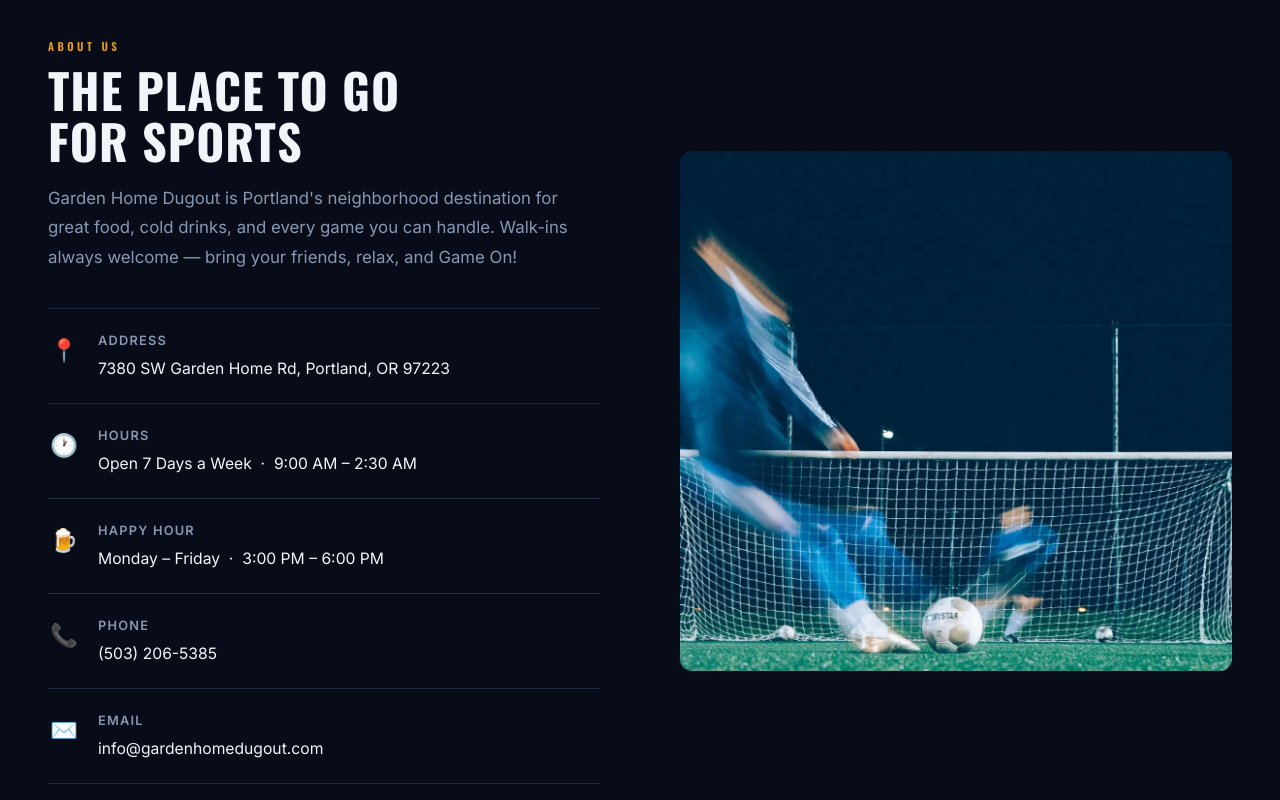
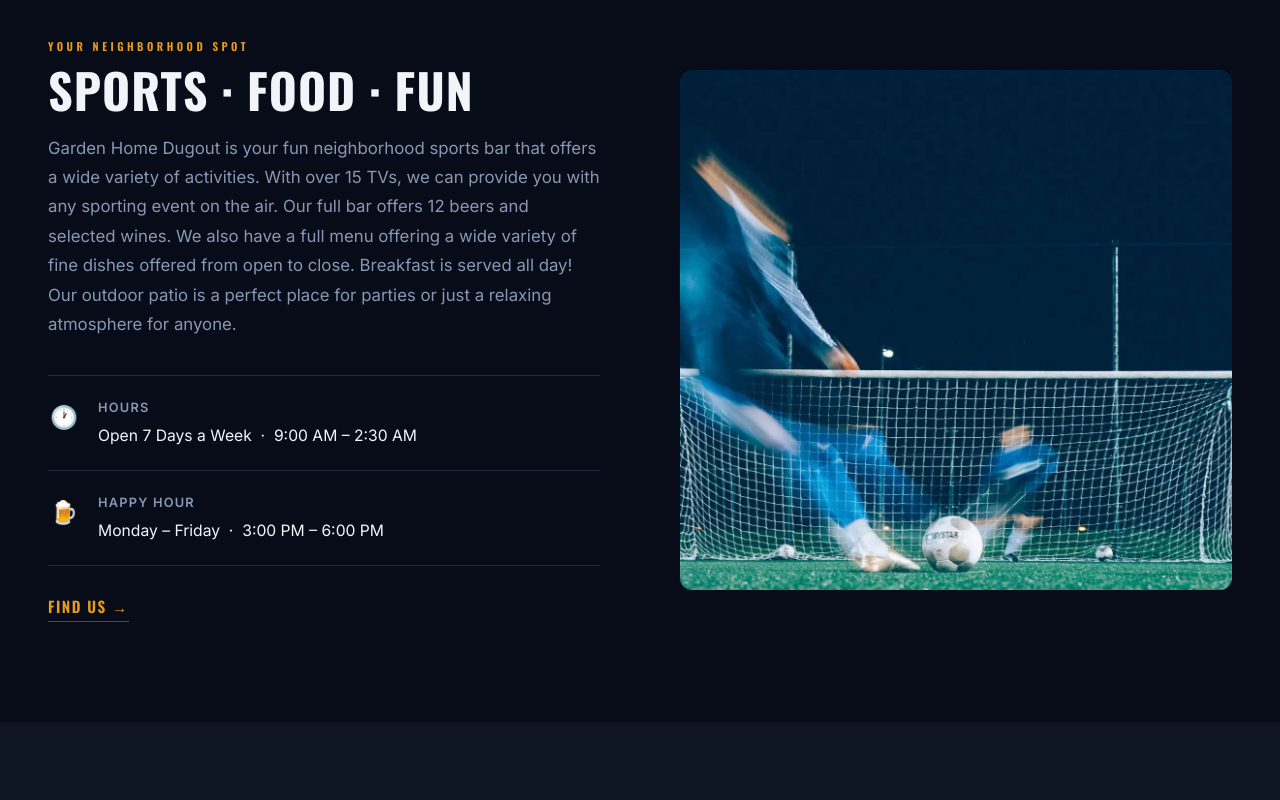
Before and after one commit to 7strSlnger/Dugout, a plain HTML site: page index.html in a window 1280 px wide. Shown: the part 1000-1800 px from the top of the page. Drawn offline with nearby package versions, Linux system fonts and the light colour scheme.

Commit message:
Update About Us copy, remove contact info, add Find Us link
Co-Authored-By: Claude Sonnet 4.6 <noreply@anthropic.com>

```diff
--- a/index.html
+++ b/index.html
@@ -444,6 +444,25 @@
     }
 
     .about-row a:hover { color: var(--amber); }
+
+    .about-find-us {
+      display: inline-block;
+      margin-top: 28px;
+      font-family: 'Oswald', sans-serif;
+      font-size: 0.95rem;
+      font-weight: 600;
+      letter-spacing: 1.5px;
+      text-transform: uppercase;
+      color: var(--amber);
+      text-decoration: none;
+      border-bottom: 1px solid rgba(245,158,11,0.4);
+      padding-bottom: 2px;
+      transition: color 0.2s, border-color 0.2s;
+    }
+    .about-find-us:hover {
+      color: #fcd34d;
+      border-color: #fcd34d;
+    }
 
     .about-photo {
       position: relative;
@@ -1665,20 +1684,11 @@
   <div class="about-grid">
 
     <div class="about-text">
-      <div class="section-label">About Us</div>
-      <h2 class="section-title">The Place to Go<br>for Sports</h2>
-      <p class="section-sub">Garden Home Dugout is Portland's neighborhood destination for great food, cold drinks, and every game you can handle. Walk-ins always welcome — bring your friends, relax, and Game On!</p>
+      <div class="section-label">Your Neighborhood Spot</div>
+      <h2 class="section-title">Sports · Food · Fun</h2>
+      <p class="section-sub">Garden Home Dugout is your fun neighborhood sports bar that offers a wide variety of activities. With over 15 TVs, we can provide you with any sporting event on the air. Our full bar offers 12 beers and selected wines. We also have a full menu offering a wide variety of fine dishes offered from open to close. Breakfast is served all day! Our outdoor patio is a perfect place for parties or just a relaxing atmosphere for anyone.</p>
 
       <div class="about-details">
-        <div class="about-row">
-          <div class="about-icon">📍</div>
-          <div>
-            <strong>Address</strong>
-            <a href="https://maps.google.com/?q=7380+SW+Garden+Home+Rd+Portland+OR+97223" target="_blank" rel="noopener">
-              7380 SW Garden Home Rd, Portland, OR 97223
-            </a>
-          </div>
-        </div>
         <div class="about-row">
           <div class="about-icon">🕐</div>
           <div>
@@ -1693,21 +1703,9 @@
             <span>Monday – Friday &nbsp;·&nbsp; 3:00 PM – 6:00 PM</span>
           </div>
         </div>
-        <div class="about-row">
-          <div class="about-icon">📞</div>
-          <div>
-            <strong>Phone</strong>
-            <a href="tel:+15032065385">(503) 206-5385</a>
-          </div>
-        </div>
-        <div class="about-row">
-          <div class="about-icon">✉️</div>
-          <div>
-            <strong>Email</strong>
-            <a href="mailto:info@gardenhomedugout.com">info@gardenhomedugout.com</a>
-          </div>
-        </div>
       </div>
+
+      <a href="#contact" class="about-find-us">Find Us &rarr;</a>
     </div>
 
     <div class="about-photo">
```
